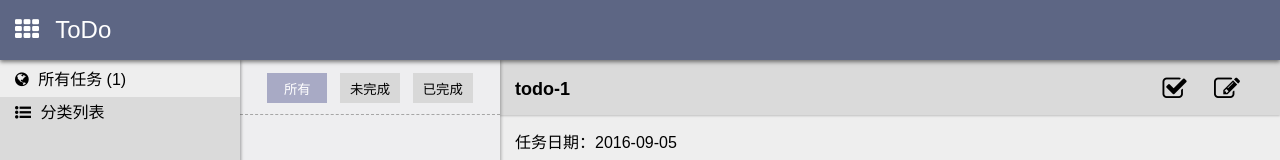
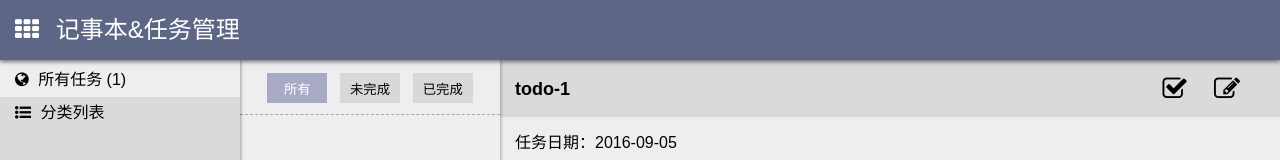
Before and after one commit to sunzheng987/NoteList, a website: page index.html in a window 1280 px wide. Shown: the top 160 px of the page. Drawn offline with Linux system fonts and the light colour scheme.

Commit message:
Update index.html

```diff
--- a/index.html
+++ b/index.html
@@ -24,7 +24,7 @@
     <body class="body-min-size">
         <div class="header">
             <div id="backBtn"><i class="fa fa-chevron-left"></i> 返回</div>
-            <h1><i class="fa fa-th"></i></i> ToDo</h1>
+            <h1><i class="fa fa-th"></i></i> 记事本&任务管理</h1>
         </div>
         <div class="main">
             <div class="left page-active">
```
